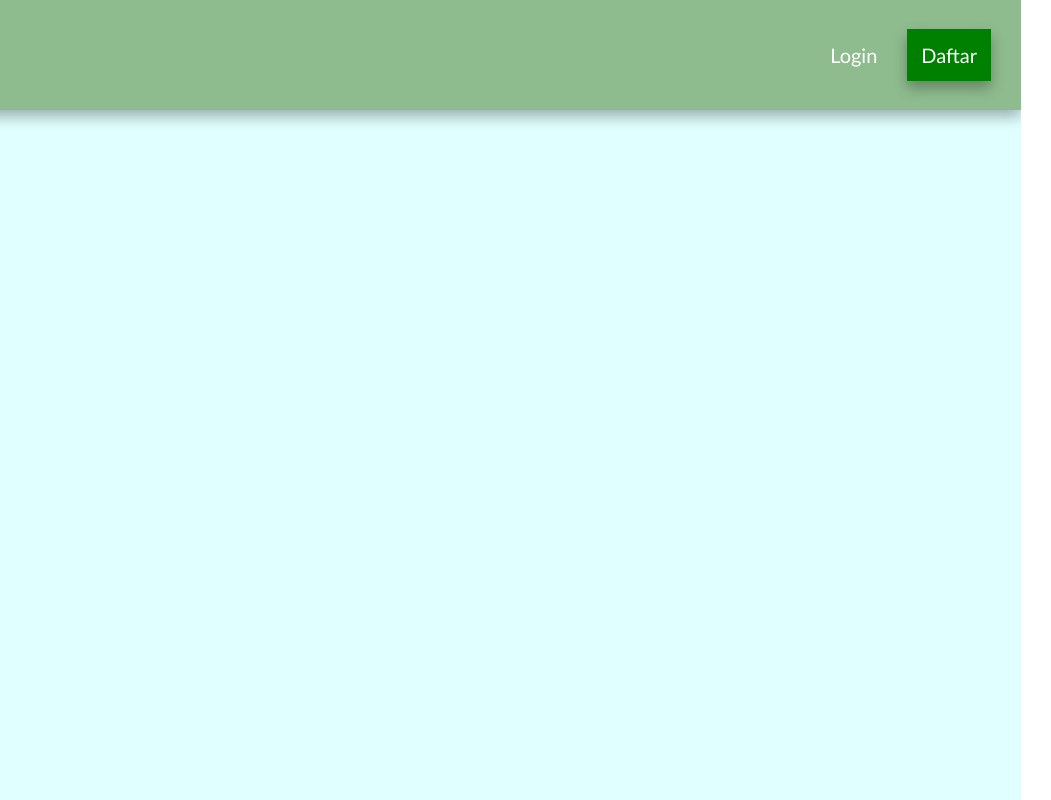
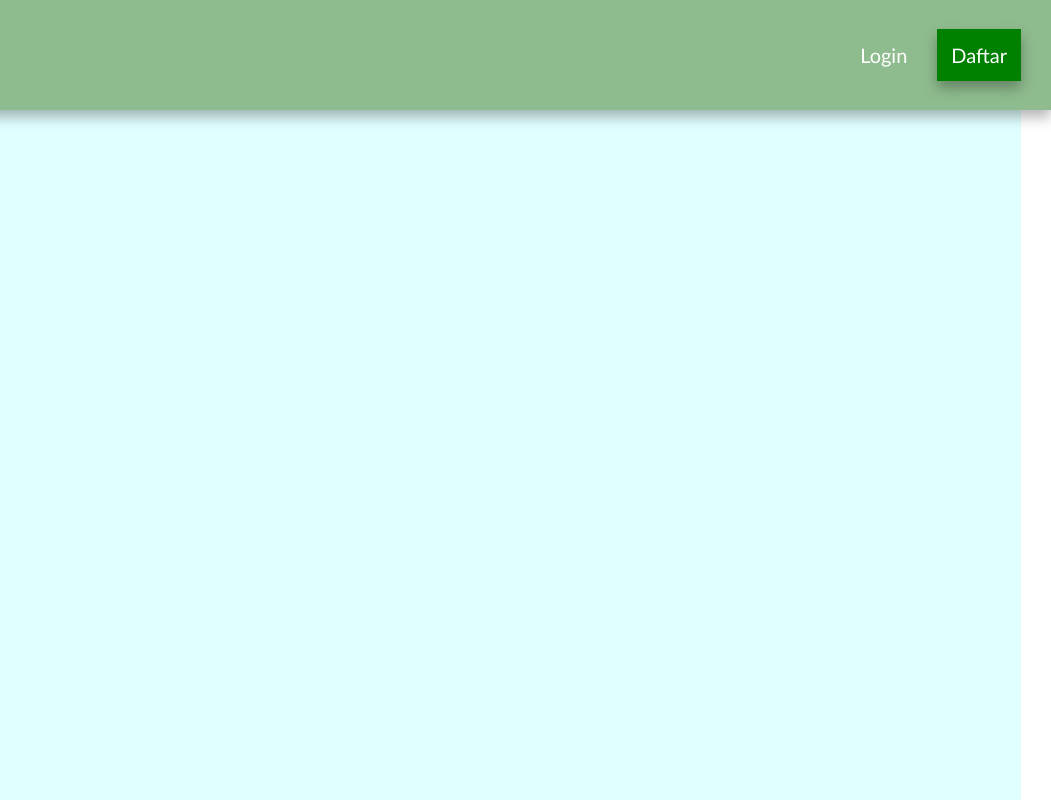
Before and after one commit to janjanm13/testimoni, a plain HTML site: page index.html in a window 1280 px wide. Shown: the full height of the page, 259-1310 px from the left, 1051 px wide, since content can reach past the window. Drawn offline with Linux system fonts and the light colour scheme.

Commit message:
style.css

```diff
--- a/style.css
+++ b/style.css
@@ -18,7 +18,7 @@
     align-items: center;
     font-size: 20px;
     padding: 15px;
-    width: full;
+    width: 100% !important;
     height: 80px;
     background-color: darkseagreen;
     box-shadow: 0 7px 13px 0 rgba(0, 0, 0, 0.3);
```
